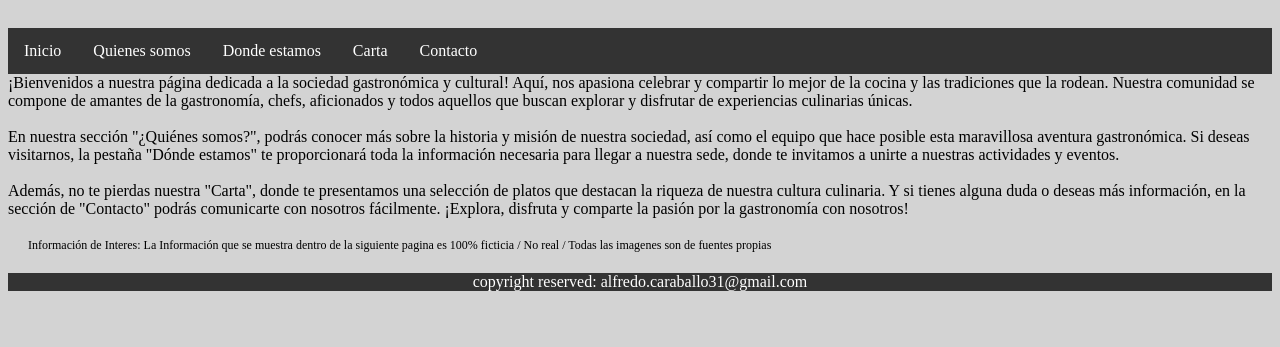
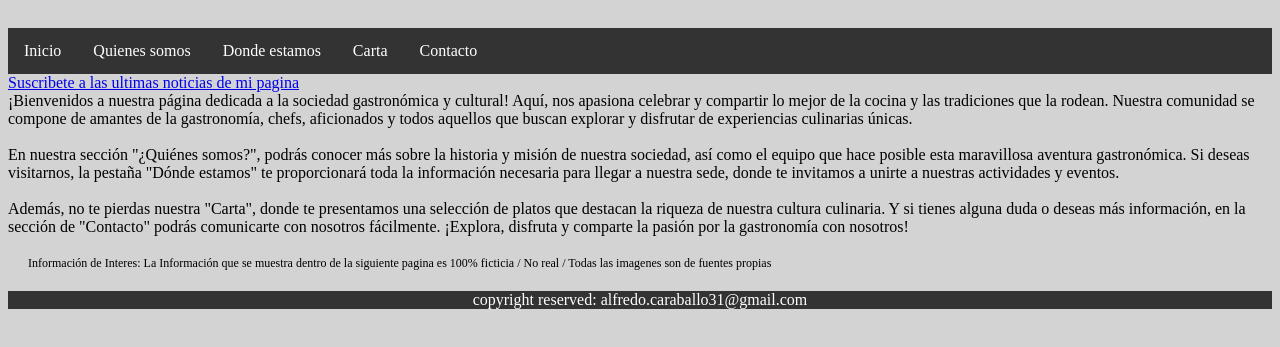
Before and after one commit to alfcaraballo/2425TuIDbirtLH, a plain HTML site: page index.html in a window 1280 px wide. Shown: the part 87-434 px from the top of the page. Drawn offline with Linux system fonts and the light colour scheme.

Commit message:
Update index.html

```diff
--- a/index.html
+++ b/index.html
@@ -28,7 +28,7 @@
              </nav>
 
 <!Inicio del vinculo con el feed-->
-             <a href="feed.xml"></a>
+             <a href="feed.xml">Suscribete a las ultimas noticias de mi pagina</a>
 
              <!Contenido -->
                  <article>¡Bienvenidos a nuestra página dedicada a la sociedad gastronómica y cultural! Aquí, nos apasiona celebrar y compartir lo mejor de la cocina y las tradiciones que la rodean. Nuestra comunidad se compone de amantes de la gastronomía, chefs, aficionados y todos aquellos que buscan explorar y disfrutar de experiencias culinarias únicas.
```
